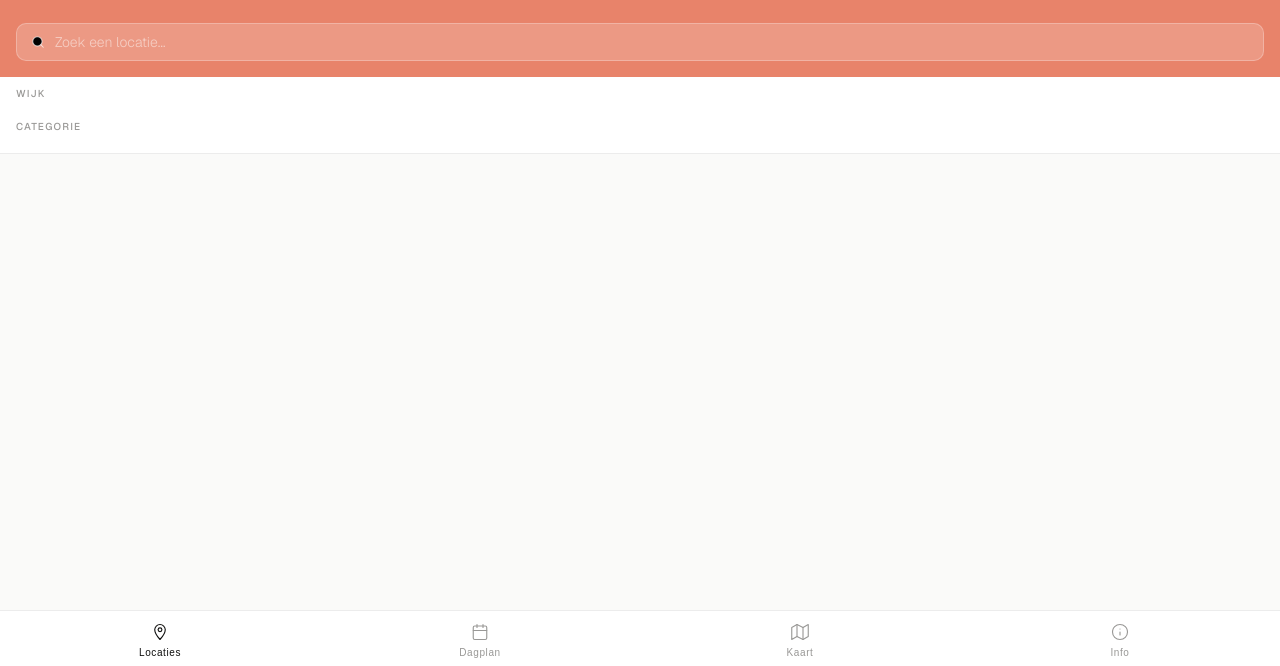
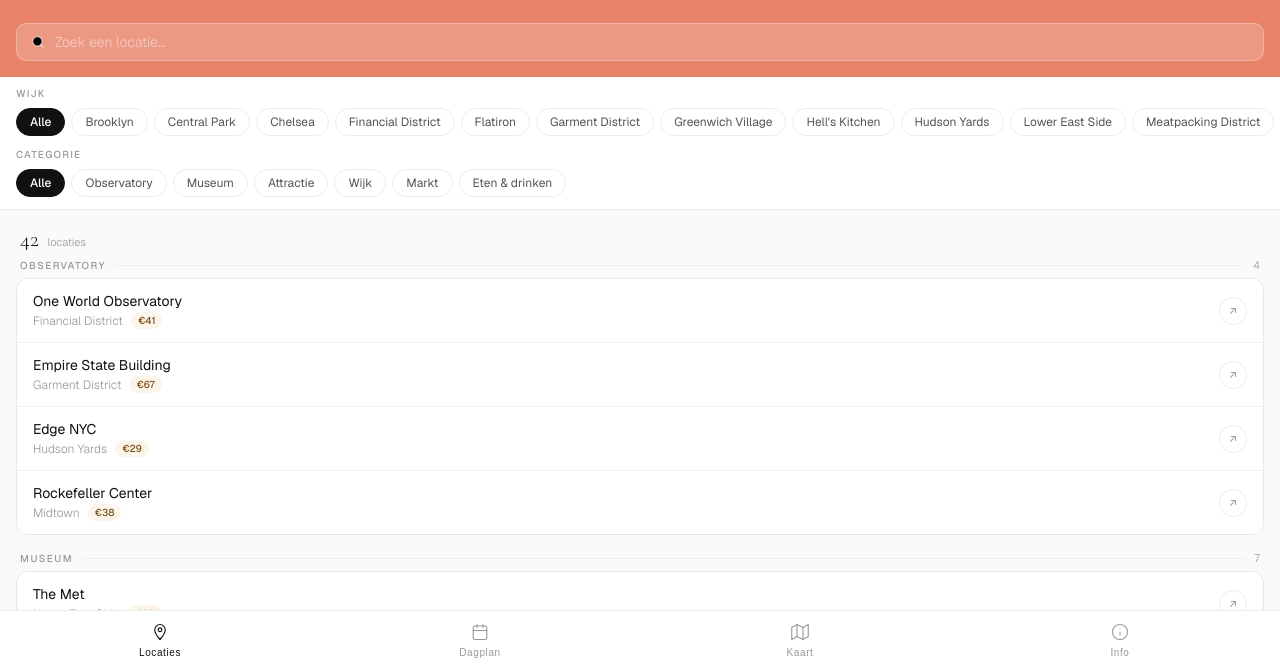
Before and after one commit to izzi70/nyc, a plain HTML site: page index.html in a window 1280 px wide. Shown: the part 134-800 px from the top of the page. Drawn offline with nearby package versions, Linux system fonts and the light colour scheme.

Commit message:
Update index.html

```diff
--- a/index.html
+++ b/index.html
@@ -1010,6 +1010,8 @@ function renderSearchResults(planId, query, inputEl) {
   });
 }
 
+render();
+buildMapCatFilters();
 renderPlans();
 
 </script>
```
